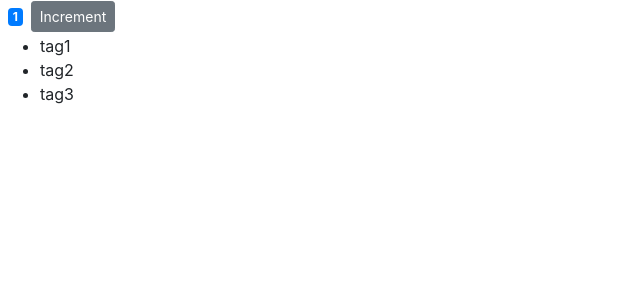
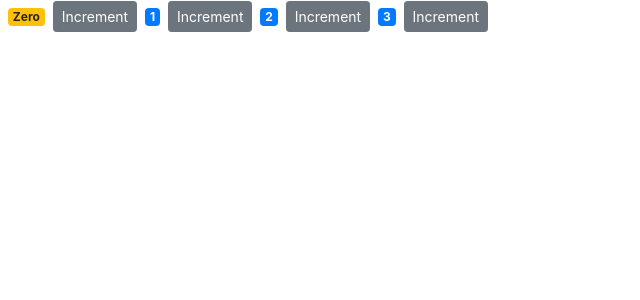
Before and after one commit to rvd2pwipwip/counter-app, a React (Create React App) app: page / in a window 1280 px wide. Shown: the top 300 px of the page, without its empty margins (0-640 px from the left). Built offline with nearby package versions, Linux system fonts and the light colour scheme.

Commit message:
video 3 passing data to components

```diff
--- /dev/null
+++ b/src/components/Counters.jsx
@@ -0,0 +1,24 @@
+import React, { Component } from "react";
+import Counter from "./Counter";
+
+class Counters extends Component {
+  state = {
+    counters: [
+      { id: 1, value: 0 },
+      { id: 2, value: 1 },
+      { id: 3, value: 2 },
+      { id: 4, value: 3 }
+    ]
+  };
+  render() {
+    return (
+      <>
+        {this.state.counters.map(c => (
+          <Counter key={c.id} value={c.value} />
+        ))}
+      </>
+    );
+  }
+}
+
+export default Counters;
--- a/src/components/counter.jsx
+++ b/src/components/counter.jsx
@@ -1,37 +1,23 @@
 import React, { Component } from "react";
 class Counter extends Component {
   state = {
-    count: 1,
-    tags: ["tag1", "tag2", "tag3"]
-    // tags: []
+    value: this.props.value
   };
 
   formatCount() {
-    const { count } = this.state;
-    return count === 0 ? "Zero" : count;
+    const { value } = this.state;
+    return value === 0 ? "Zero" : value;
   }
 
   getBadgeClasses() {
     let classes = "badge m-2 badge-";
-    classes += this.state.count === 0 ? `warning` : `primary`;
+    classes += this.state.value === 0 ? `warning` : `primary`;
     return classes;
-  }
-
-  renderTags() {
-    if (this.state.tags.length === 0) return <p>Please create a new tag</p>;
-    return (
-      <ul>
-        {this.state.tags.map(tag => (
-          <li key={tag}>{tag}</li>
-        ))}
-      </ul>
-    );
   }
 
   handleIncrement = e => {
     //e is the event argment passed from the onClick arrow function
-    console.log(e);
-    this.setState({ count: e + 1 });
+    this.setState({ value: e + 1 });
   };
 
   render() {
@@ -39,31 +25,14 @@ class Counter extends Component {
       <>
         <span className={this.getBadgeClasses()}>{this.formatCount()}</span>
         <button
-          onClick={() => this.handleIncrement(this.state.count)}
+          onClick={() => this.handleIncrement(this.state.value)}
           className="btn btn-secondary btn-sm"
         >
           Increment
         </button>
-        {this.state.tags.length === 0 && "No tags to render!"}
-        {this.renderTags()}
       </>
     );
   }
-
-  // render() {
-  //   return this.state.tags.length === 0 ? (
-  //     <>
-  //       No tags to render
-  //       <p>Please create a new tag</p>
-  //     </>
-  //   ) : (
-  //     <ul>
-  //       {this.state.tags.map(tag => (
-  //         <li key={tag}>{tag}</li>
-  //       ))}
-  //     </ul>
-  //   );
-  // }
 }
 
 export default Counter;
--- a/src/index.js
+++ b/src/index.js
@@ -1,11 +1,11 @@
 import React from "react";
 import ReactDOM from "react-dom";
 import "./index.css";
-import Counter from "./components/counter";
+import Counters from "./components/Counters";
 import * as serviceWorker from "./serviceWorker";
 import "bootstrap/dist/css/bootstrap.css";
 
-ReactDOM.render(<Counter />, document.getElementById("root"));
+ReactDOM.render(<Counters />, document.getElementById("root"));
 
 // If you want your Counter to work offline and load faster, you can change
 // unregister() to register() below. Note this comes with some pitfalls.
```
Also changed, not shown: public/CheatSheet.txt.
